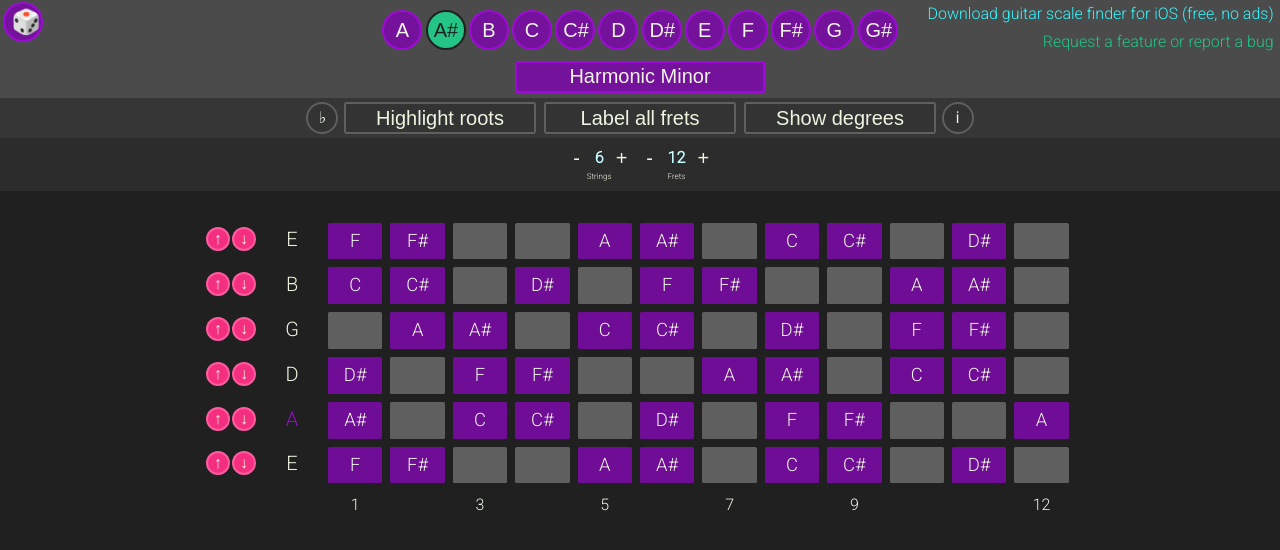
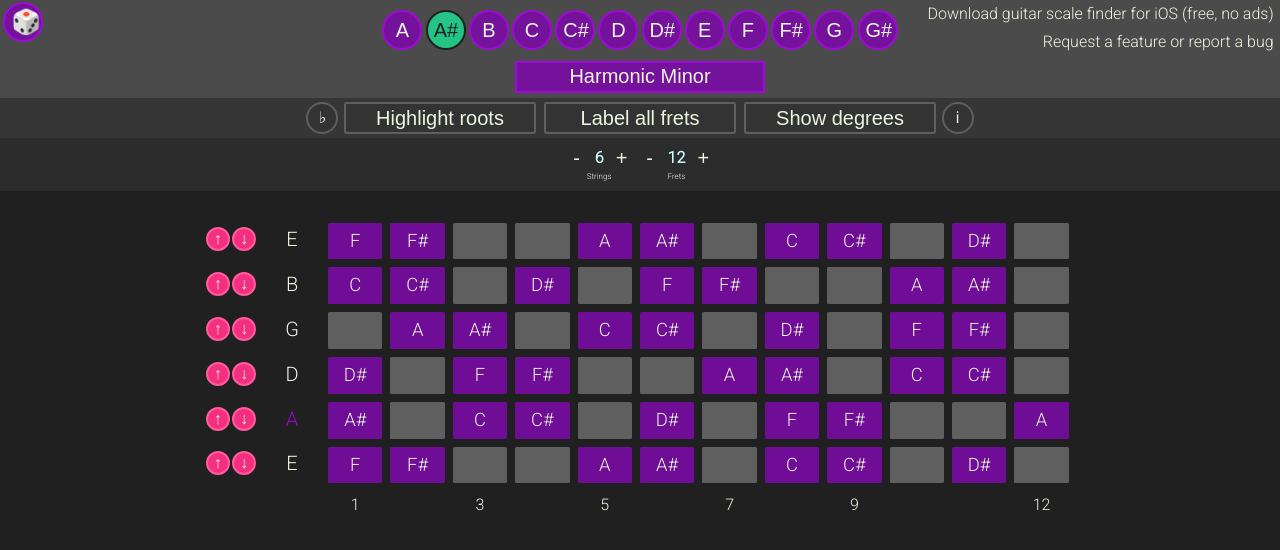
Before and after one commit to jake-carr/scalefinder-3.1, a React (Create React App) app: page / in a window 1280 px wide. Shown: the top 550 px of the page. Built offline with nearby package versions, Linux system fonts and the light colour scheme.

Commit message:
revert pending changes and change soanged some text colors

```diff
--- a/src/App.scss
+++ b/src/App.scss
@@ -557,20 +557,20 @@ button:focus {
   font-size: 1rem;
   transition-duration: .25s;
   text-decoration: none;
-  color: $blue;
+  color: $white;
   position: absolute;
   top: 0.5%;
   right: 0.5%;
 }
 
 .app-store-link:hover {
-  color: $bluewhite;
+  color: $blue;
 }
 
 .email-link {
   font-size: 1rem;
   transition-duration: .25s;
-  color: $green;
+  color: $white;
   text-decoration: none;
   position: absolute;
   top: 4%;
@@ -578,7 +578,7 @@ button:focus {
 }
 
 .email-link:hover {
-  color: $bluewhite;
+  color: $blue;
 }
 
 .mobile-page {
```
